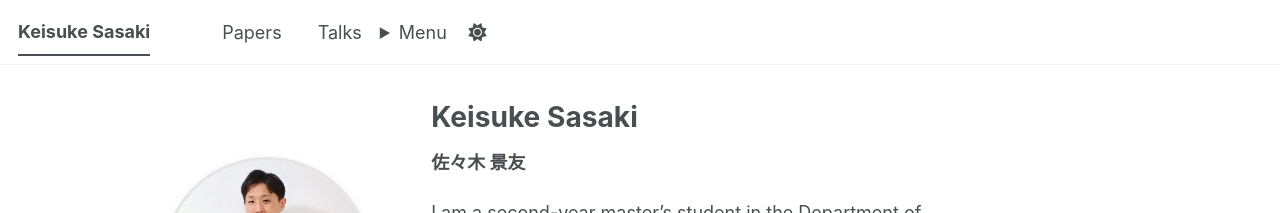
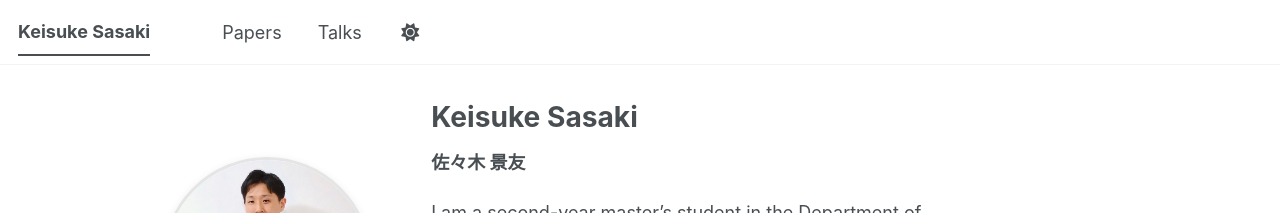
Before and after one commit to ksasaki-stats/ksasaki-stats.github.io, a Jekyll site: the page built from _pages/about.md, in a window 1280 px wide. Shown: the top 213 px of the page. Built offline with Jekyll 4.4.1, drawn with Linux system fonts in a browser that asks for light colours; a script bundle is joined from its source files by our own code; library files that are not in the unit come from our copies.

Commit message:
Prevent mobile menu from showing on desktop before CSS loads

```diff
--- a/_includes/masthead.html
+++ b/_includes/masthead.html
@@ -18,7 +18,7 @@
               <a href="{{ domain }}{{ link.url }}">{{ link.title }}</a>
             </li>
           {% endfor %}
-          <li class="masthead__menu-item mobile-nav-menu">
+          <li class="masthead__menu-item mobile-nav-menu" style="display: none;">
             <details>
               <summary>Menu</summary>
               <ul class="mobile-nav-dropdown">
```
